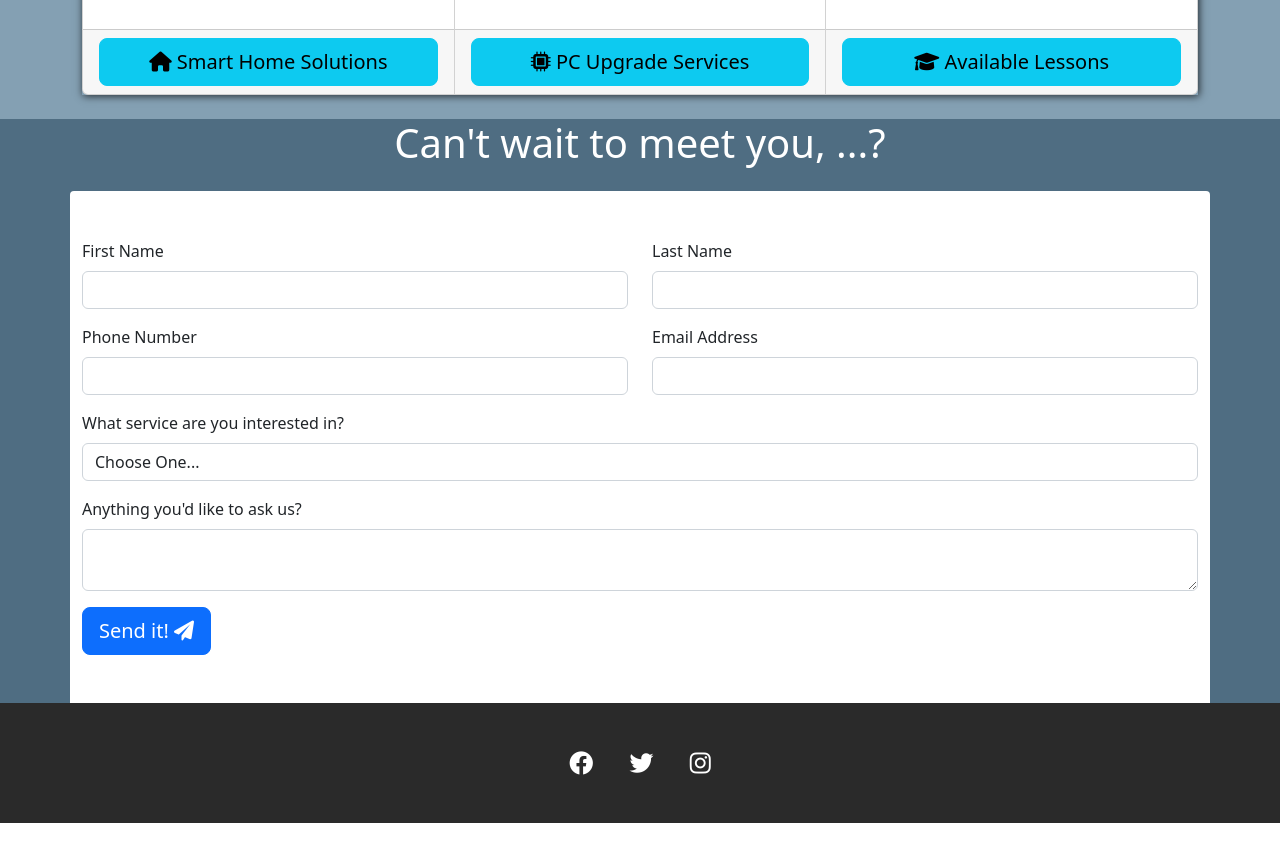
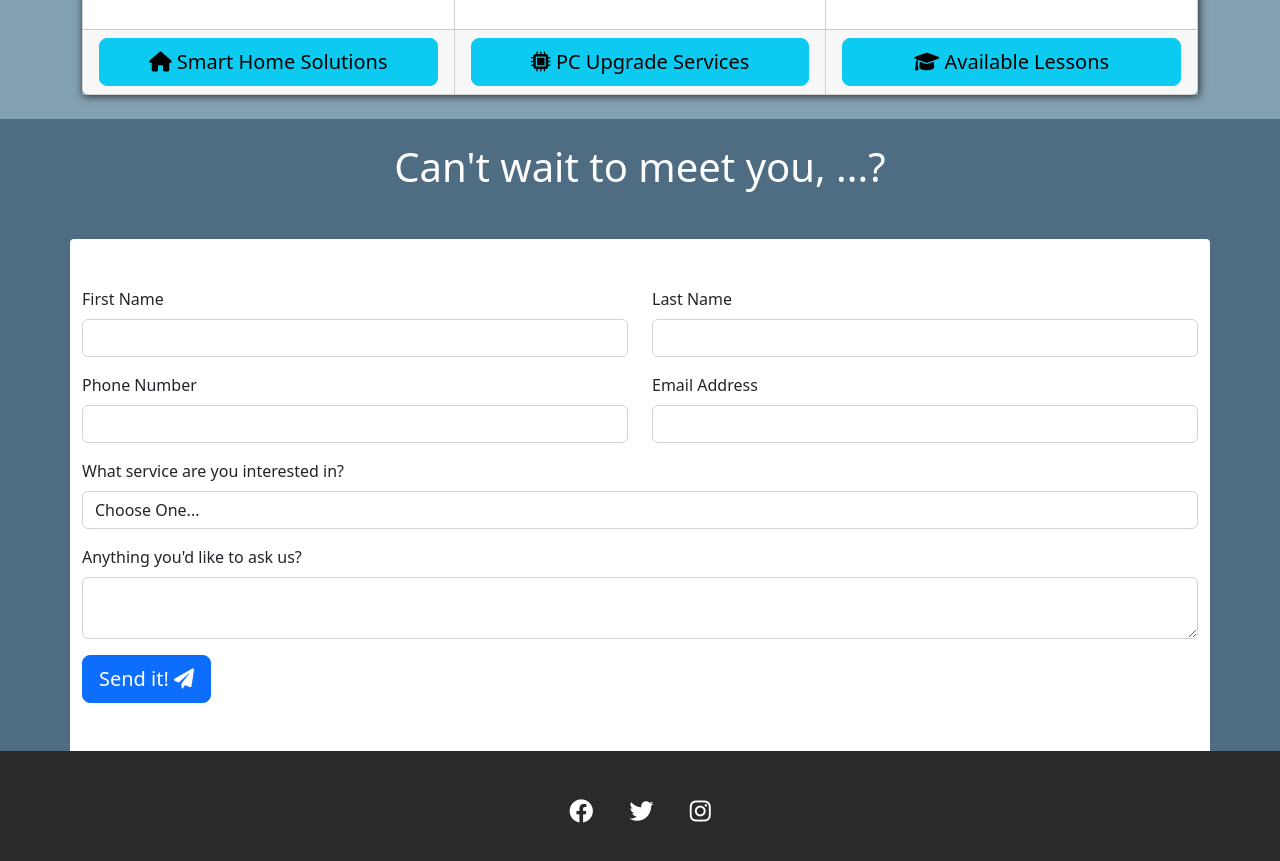
Before and after one commit to BenjaminMcMahan/NNTS, a website: page index.html in a window 1280 px wide. Shown: the part 1179-2040 px from the top of the page. Before the commit the page ends 2002 px from the top, so only its background shows below. Drawn offline with Linux system fonts and the light colour scheme.

Commit message:
Added padding to contact form, compiled CSS for production

```diff
--- a/index.html
+++ b/index.html
@@ -134,8 +134,8 @@
         </div>
     </div>
 </div>
-<div id="contact" class="width-full">
-    <h1 class="text-center text-white">Can't wait to meet you, <span id="contactName">...?</span></h1>
+<div id="contact" class="width-full px-3">
+    <h1 class="text-center text-white py-4">Can't wait to meet you, <span id="contactName">...?</span></h1>
     <div class="container mt-4 py-5 bg-white">
         <form action="">
             <div class="row mb-3">
```
Also changed, not shown: dist/css/styles.css, dist/js/app.js.
